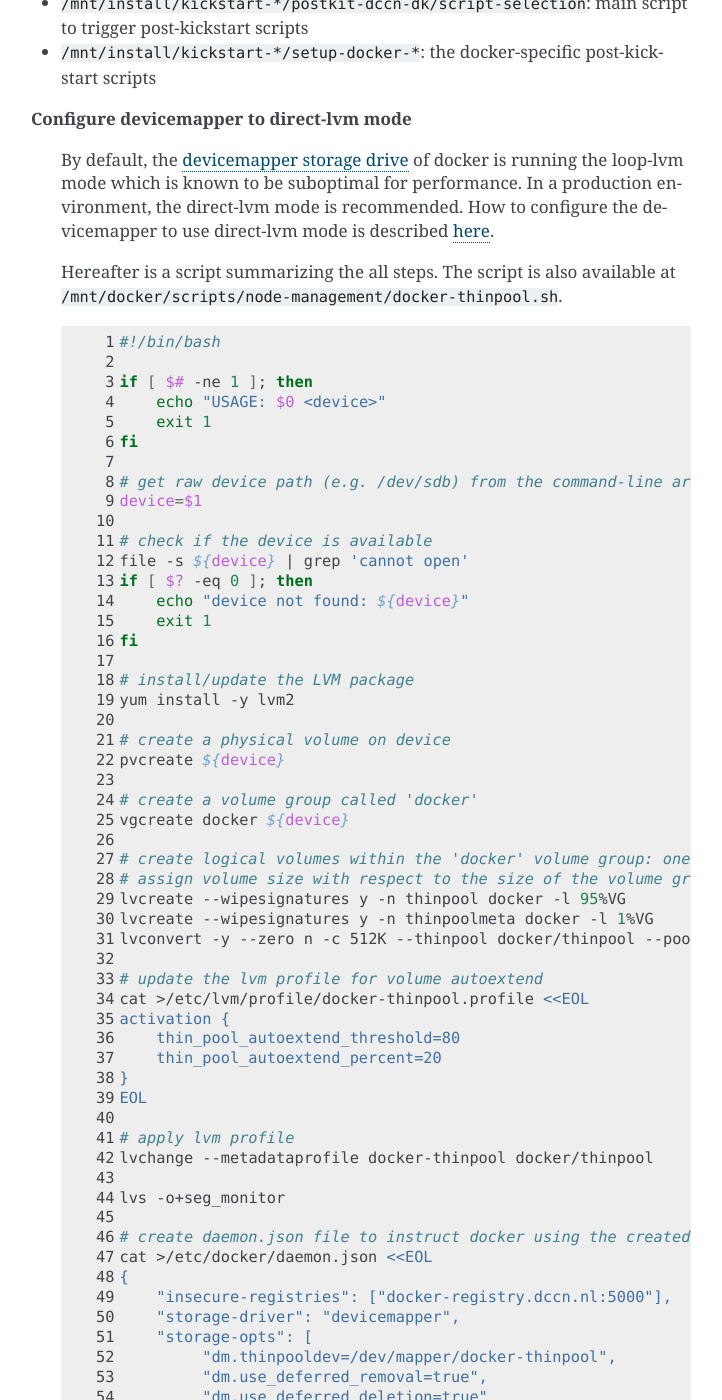
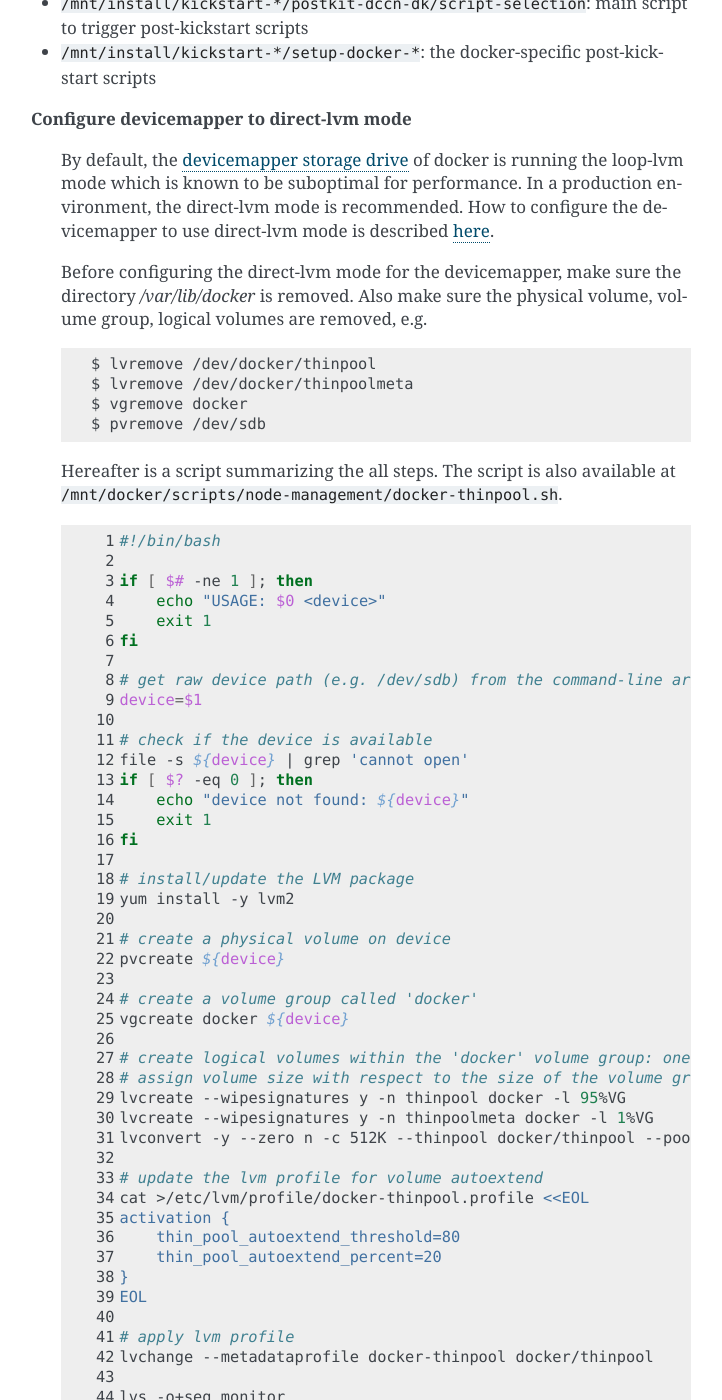
Before and after one commit to Donders-Institute/docker-swarm-setup, a Sphinx documentation site: the page built from doc/operation.rst, in a window 1280 px wide and 1400 px high, scrolled down 1166 px. Shown: the whole window, without its empty margins (389-1111 px from the left). Built offline with Sphinx 7.4.7, drawn with Linux system fonts in a browser that asks for light colours; some of the changed text lies outside the part shown.

Commit message:
Update operation.rst
Add commands to clean up logical and physical docker volumes

```diff
--- a/doc/operation.rst
+++ b/doc/operation.rst
@@ -42,6 +42,15 @@ The operating system and the docker engine on the node is provisioned using the
 **Configure devicemapper to direct-lvm mode**
 
     By default, the `devicemapper storage drive <https://docs.docker.com/engine/userguide/storagedriver/device-mapper-driver/>`_ of docker is running the loop-lvm mode which is known to be suboptimal for performance.  In a production environment, the direct-lvm mode is recommended.  How to configure the devicemapper to use direct-lvm mode is described `here <https://docs.docker.com/engine/userguide/storagedriver/device-mapper-driver/#configure-direct-lvm-mode-for-production>`_.
+
+    Before configuring the direct-lvm mode for the devicemapper, make sure the directory `/var/lib/docker` is removed. Also make sure the physical volume, volume group, logical volumes are removed, e.g.
+
+    .. code-block:: bash
+
+        $ lvremove /dev/docker/thinpool
+        $ lvremove /dev/docker/thinpoolmeta
+        $ vgremove docker
+        $ pvremove /dev/sdb
 
     Hereafter is a script summarizing the all steps.  The script is also available at ``/mnt/docker/scripts/node-management/docker-thinpool.sh``.
 
@@ -96,6 +105,7 @@ The operating system and the docker engine on the node is provisioned using the
         # create daemon.json file to instruct docker using the created logical volumes
         cat >/etc/docker/daemon.json <<EOL
         {
+            "hosts": ["unix:///var/run/docker.sock", "tcp://0.0.0.0:2375"],
             "insecure-registries": ["docker-registry.dccn.nl:5000"],
             "storage-driver": "devicemapper",
             "storage-opts": [
```
